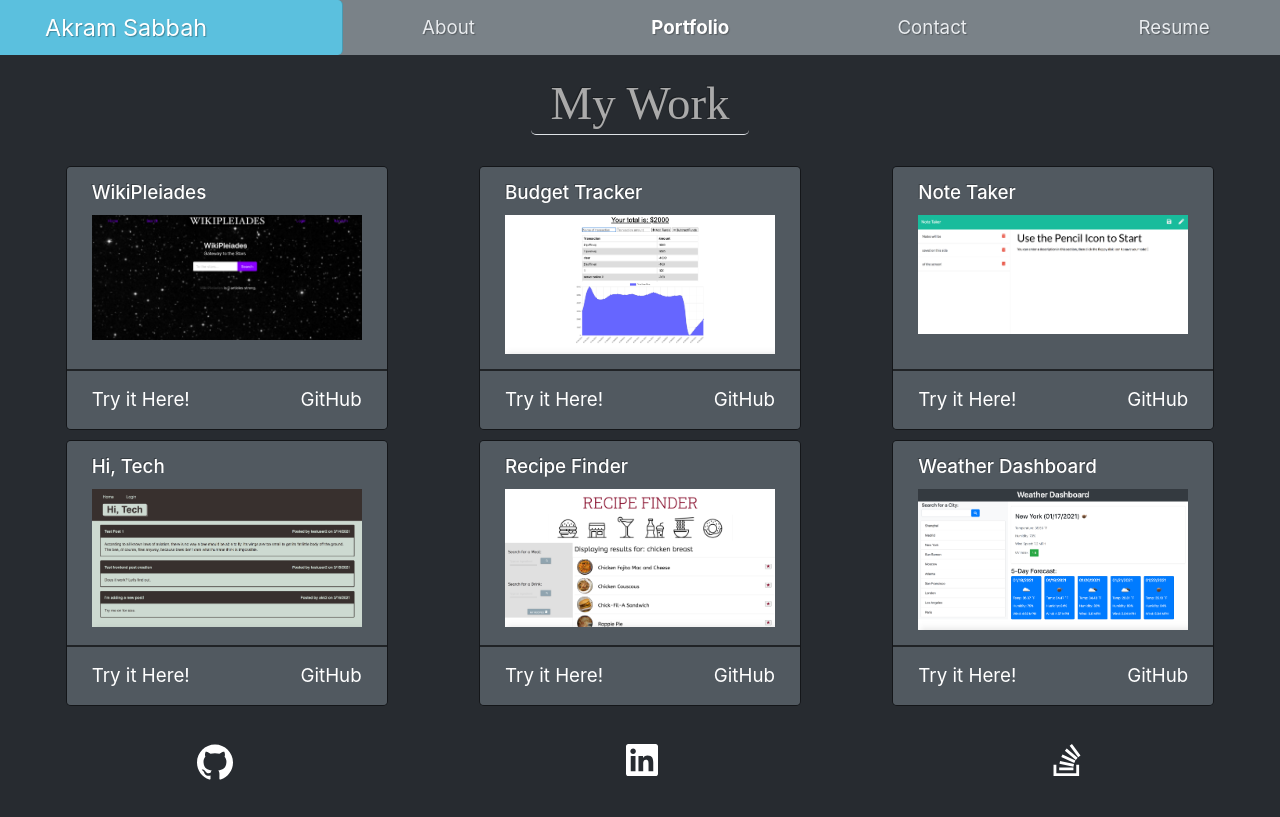
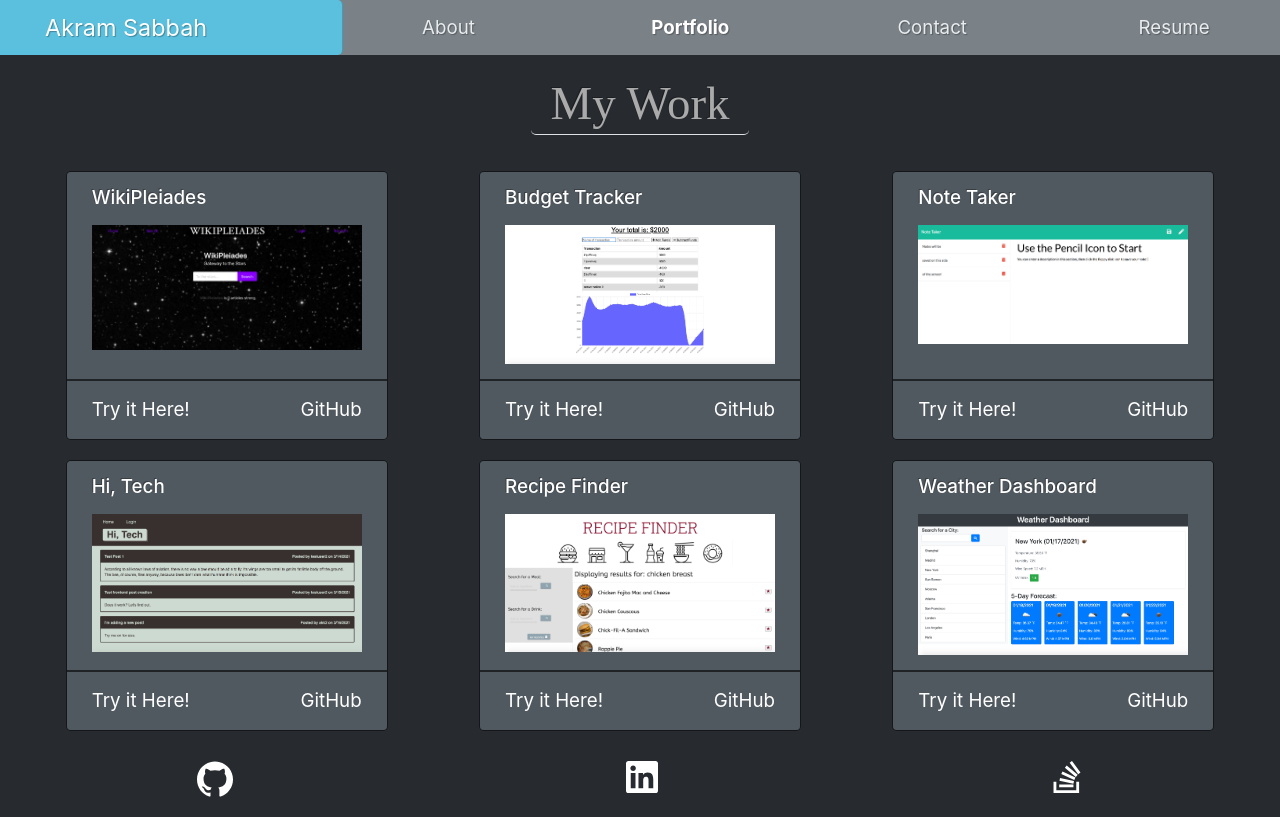
Before and after one commit to akramsabbah9/react-portfolio, a React (Create React App) app: page / in a window 1280 px wide. Both pictures are taken after a click on the element "Portfolio". Shown: the top 817 px of the page. Built offline with nearby package versions, Linux system fonts and the light colour scheme.

Commit message:
card formatting

```diff
--- a/src/components/Project/index.js
+++ b/src/components/Project/index.js
@@ -4,9 +4,9 @@ import React from "react";
 function Project(props) {
     const { num, name, github, deployed } = props;
     return (
-        <article className="card m-1">
+        <article className="card m-2">
             <div className="card-header h-100">
-                <h6 className="text-white">{name}</h6>
+                <h6 className="card-title text-white">{name}</h6>
                 <div className="d-flex justify-content-center align-items-center">
                     <img
                         key={num}
```
